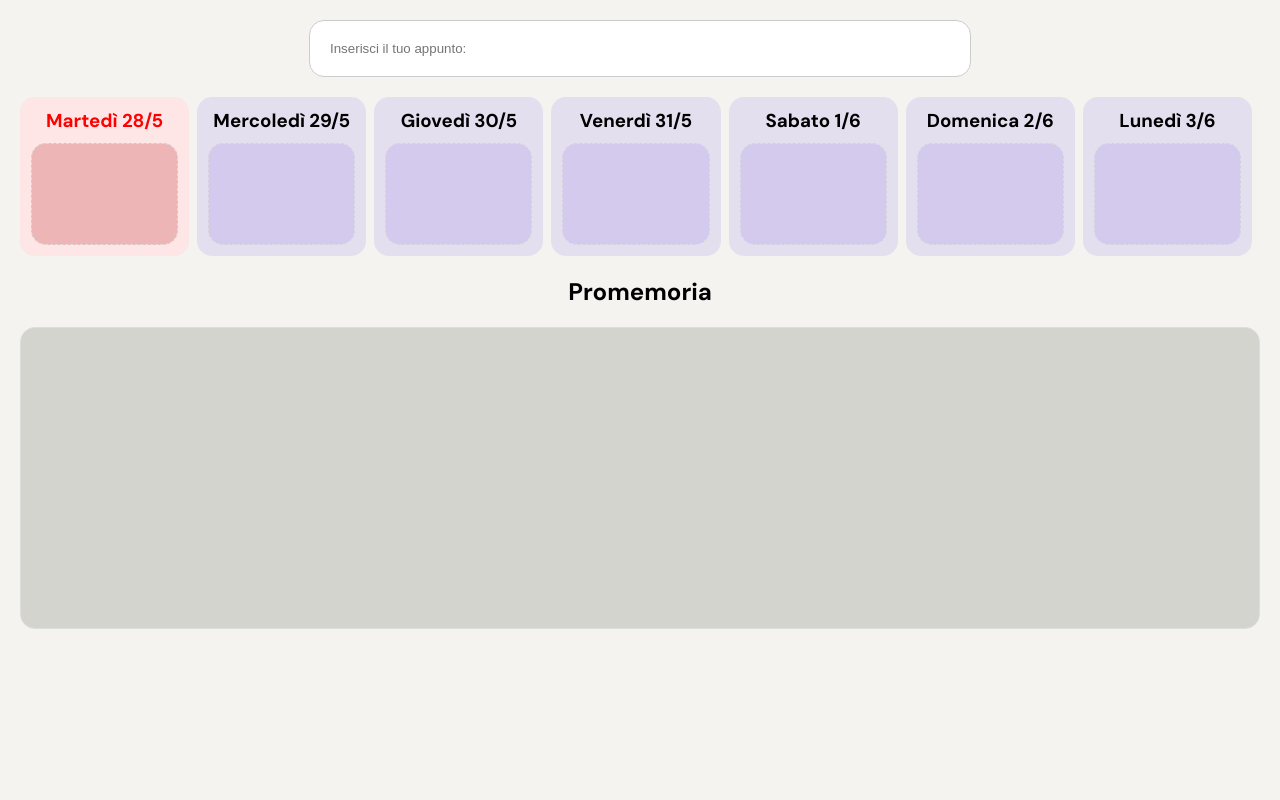
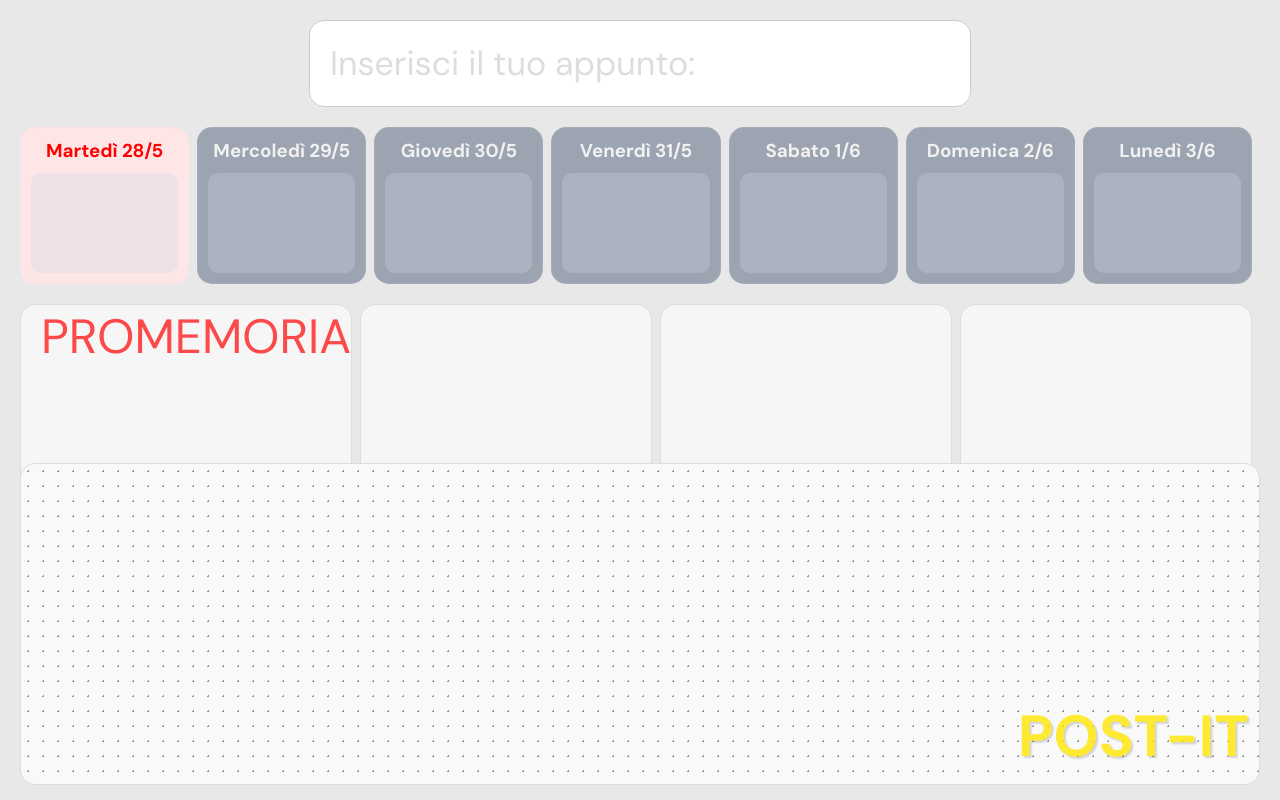
Before and after one commit to blackix/smartNote, a Flask app: page / in a window 1280 px wide. Run offline with Flask 3, Linux system fonts and the light colour scheme; some libraries are stand-ins or nearby versions.

Commit message:
aggionramenti importanti

```diff
--- a/static/js/script.js
+++ b/static/js/script.js
@@ -68,21 +68,59 @@ function addAppointment(note, originalNote) {
 }
 
 function addReminder(note) {
-    var reminder = document.createElement('li');
-    reminder.innerText = note;
-    reminder.addEventListener('click', function() {
-        reminder.classList.toggle('completed');
-        if (reminder.classList.contains('completed')) {
-            document.getElementById('reminder-list').appendChild(reminder);
+    const columns = document.querySelectorAll('.reminder-column');
+    for (let column of columns) {
+        if (column.children.length < 5) {
+            var reminder = document.createElement('div');
+            reminder.className = 'reminder';
+            reminder.innerText = note;
+            reminder.addEventListener('click', function() {
+                reminder.classList.toggle('completed');
+                if (reminder.classList.contains('completed')) {
+                    column.appendChild(reminder);
+                }
+            });
+            column.appendChild(reminder);
+            break;
         }
-    });
-    document.getElementById('reminder-list').appendChild(reminder);
+    }
 }
+
+// Store the current formatting options
+let currentFont = 'DM Sans';
+let currentBold = false;
+let currentItalic = false;
+let currentFontSize = '14px';
+
+// Update the formatting options when the user changes them
+document.getElementById('font-select').addEventListener('change', function() {
+    currentFont = this.value;
+});
+
+document.getElementById('bold-button').addEventListener('click', function() {
+    currentBold = !currentBold;
+    this.classList.toggle('active');
+});
+
+document.getElementById('italic-button').addEventListener('click', function() {
+    currentItalic = !currentItalic;
+    this.classList.toggle('active');
+});
+
+document.getElementById('font-size-slider').addEventListener('input', function() {
+    currentFontSize = this.value + 'px';
+});
 
 function createPostIt(note) {
     var postIt = document.createElement('div');
     postIt.className = 'postit';
     postIt.innerText = note;
+
+    // Apply current formatting options
+    postIt.style.fontFamily = currentFont;
+    postIt.style.fontWeight = currentBold ? 'bold' : 'normal';
+    postIt.style.fontStyle = currentItalic ? 'italic' : 'normal';
+    postIt.style.fontSize = currentFontSize;
 
     // Aggiungi pulsante di eliminazione
     var deleteButton = document.createElement('button');
@@ -92,6 +130,16 @@ function createPostIt(note) {
         postIt.remove();
     };
     postIt.appendChild(deleteButton);
+
+    // Aggiungi pulsante di ridimensionamento
+    var resizeButton = document.createElement('button');
+    resizeButton.className = 'resize-button';
+    resizeButton.innerHTML = '+';
+    resizeButton.onclick = function() {
+        postIt.style.width = (postIt.clientWidth * 2) + 'px';
+        postIt.style.height = (postIt.clientHeight * 2) + 'px';
+    };
+    postIt.appendChild(resizeButton);
 
     // Assign a random position within the postit-area
     var area = document.getElementById('postit-area');
@@ -109,9 +157,13 @@ function createPostIt(note) {
     postIt.classList.add(randomColor);
 
     area.appendChild(postIt);
-    $(postIt).draggable({ containment: "#postit-area" }).resizable({
-        maxWidth: 150,
-        maxHeight: 150
+
+    // Make post-its draggable with snap to other post-its
+    $(postIt).draggable({
+        containment: "#postit-area",
+        snap: ".postit",
+        snapMode: "both",
+        snapTolerance: 20
     });
 }
 
--- a/static/style.css
+++ b/static/style.css
@@ -1,4 +1,11 @@
 @import url('https://fonts.googleapis.com/css2?family=DM+Sans:ital,opsz,wght@0,9..40,100..1000;1,9..40,100..1000&display=swap');
+
+
+/* Include the custom Oliver font */
+@font-face {
+    font-family: 'Oliver';
+    src: url('../static/fonts/Oliver.ttf') format('truetype');
+}
 
 body {
     font-family: "DM Sans", sans-serif;
@@ -6,8 +13,9 @@ body {
     font-weight: lighter;
     font-style: normal;
     margin: 20px;
-    background-color: #d1cfbc3b;
+    background-color: #e4e4e4d8;
 }
+
 h1, h2 {
     text-align: center;
 }
@@ -15,13 +23,20 @@ h1, h2 {
     text-align: center;
     margin-bottom: 20px;
 }
+#note-form, ::placeholder{
+    color: #ddd;
+}
 #note {
     width: 50%;
     padding: 20px;
     border-radius: 15px;
     border: 1px solid #ccc;
+    font-family: 'DM Sans', sans-serif;  /* Apply the custom Oliver font */
+    font-size: 34px;
+    color: rgb(58, 58, 58);
+    outline: none;
+}
 
-}
 button {
     display: none;
     padding: 20px 20px;
@@ -34,7 +49,6 @@ button {
 button:hover {
     background-color: #45a049;
 }
-
 #result {
     text-align: center;
     margin-top: 20px;
@@ -51,9 +65,10 @@ button:hover {
     box-sizing: border-box;
     position: relative;
     text-align: center;
-    background-color: #c0b2ef4c;
+    background-color: #3e4e6b70;
     border-radius: 15px;
     margin-right: 8px;
+    color: #f1f1f1;
 }
 .day h3 {
     margin: 0;
@@ -62,58 +77,107 @@ button:hover {
 .box {
     margin-top: 10px;
     min-height: 100px;
-    border: 1px dashed #ddd;
-    border-radius: 15px;
+    border: 0px dashed #ddd;
+    border-radius: 10px;
     position: relative;
-        background-color: #c0b2ef78;
+        background-color: #cad3e152;
 }
-.appointment, .reminder {
-    background-color: yellow;
+.appointment {
+    background-color: rgb(255, 0, 81);
     border-radius: 5px;
+    color: #ffecff;
     padding: 5px;
-    margin: 5px;
+    margin-right: 5px;
     position: relative;
     width: calc(100% - 10px);
+    font-weight: bold;
+    align-items: center;
+    font-size: 12px;
+    margin-bottom: 5px;
+}
+
+.reminder {
+    background-color: rgb(0, 81, 255);
+    border-radius: 5px;
+    margin-top: 5px;
+    margin-bottom: 5px;
+    color: #b6d4ef;
+    padding: 5px;
+    margin-right: 2px;
+    position: relative;
+    width: calc(100% - 10px);
+    font-weight: bold;
+    align-items: center;
+    font-size: 16px;
+}
+.reminder.completed {
+    text-decoration: line-through;
+    color: #ffffff;
+    background-color: #b4b4b4;
 }
 #reminders {
+    display: flex;
+    justify-content: space-between;
     margin-top: 20px;
 }
-#reminder-list {
-    list-style-type: none;
-    padding: 0;
+.reminder-column {
+    flex: 1;
+    border: 1px solid #ddd;
+    padding: 10px;
+    box-sizing: border-box;
+    min-height: 200px;
+    border-radius: 15px;
+    margin-right: 8px;
+    background-color: #ffffff9e;
 }
-#reminder-list li {
-    background-color: #f9f9f9;
-    margin: 5px 0;
-    padding: 10px;
-    border: 1px solid #ddd;
-    border-radius: 5px;
-    cursor: pointer;
-}
-#reminder-list li.completed {
-    text-decoration: line-through;
-    color: #999;
+
+#reminder-label {
+    position: relative;
+
+    bottom: 10px;
+    left: 10px;
+    font-size: 48px;
+    color: rgb(255, 0, 0);
+    opacity: 0.7;
+    font-weight: bolder;
 }
 #postit-area {
-    position: relative;
-    height: 300px;
+    position: fixed;
+    bottom: 15px;
+    left: 20px;
+    right: 20px;
+    height: 40vh;
     border: 1px solid #ddd;
-    margin-top: 20px;
-    background-color: #50524332;
+    background-color: #f9f9f9;
+    overflow: auto;
     border-radius: 15px;
+       background-image: radial-gradient(circle, #939393 1px, transparent 1px);
+    background-size: 15px 15px;
 }
+#postit-label {
+    position: absolute;
+    bottom: 10px;
+    right: 10px;
+    font-size: 58px;
+    font-weight: bold;
+    text-shadow: #101010;
+    color: rgb(255, 230, 0);
+    opacity: 0.8;
+      text-shadow: 2px 2px 2px rgba(0, 0, 0, 0.2);
+
+}
+
 .postit {
     width: 75px; /* Half the original width */
     height: 75px; /* Half the original height */
     padding: 10px;
-    position: absolute;
+    position: absolute; /* Allow free positioning within the container */
     border: 1px solid #0000001c;
-    border-radius: 5px;
+    border-radius: 15px;
     cursor: move;
     overflow: auto;
-    resize: both;
-    max-width: 150px; /* Double the initial width */
-    max-height: 150px; /* Double the initial height */
+    box-shadow: 2px 2px 5px rgba(0, 0, 0, 0.2); /* Add shadow to post-its */
+    font-size: 16px;
 }
 .postit .delete-button {
     position: absolute;
@@ -125,7 +189,18 @@ button:hover {
     border-radius: 3px;
     cursor: pointer;
     font-size: 12px;
-       padding: 4px;
+    padding: 4px;
+}
+.postit .resize-button {
+    position: absolute;
+    bottom: 2px;
+    right: 2px;
+    background-color: blue;
+    color: white;
+    border: none;
+    border-radius: 3px;
+    cursor: pointer;
+    font-size: 12px;
 }
 .postit.pink {
     background-color: pink;
@@ -139,18 +214,22 @@ button:hover {
 .today {
     background-color: #ffe6e6;
 }
-.today .box{
-    background-color: #d87b7b74;
-}
 .today h3 {
     color: red;
 }
-.ui-resizable-handle {
-    position: absolute;
-    width: 10px;
-    height: 10px;
-    background-color: #00000024;
-    bottom: 0;
-    right: 0;
-    cursor: se-resize;
+
+
+#formatting-bar {
+    margin-bottom: 10px;
+    text-align: center;
 }
+#formatting-bar select,
+#formatting-bar button,
+#formatting-bar input[type=range] {
+    margin: 0 5px;
+    padding: 5px;
+    border-radius: 5px;
+}
+#bold-button, #italic-button {
+    cursor: pointer;
+}
--- a/templates/index.html
+++ b/templates/index.html
@@ -24,10 +24,36 @@
         <div class="day" id="day6"><h3></h3><div class="box"></div></div>
     </div>
     <div id="reminders">
-        <h2>Promemoria</h2>
-        <ul id="reminder-list"></ul>
+
+        <div class="reminder-column" id="reminder-column-1">  <div id="reminder-label">PROMEMORIA</div></div>
+        <div class="reminder-column" id="reminder-column-2"></div>
+        <div class="reminder-column" id="reminder-column-3"></div>
+        <div class="reminder-column" id="reminder-column-4"> </div>
     </div>
-    <div id="postit-area"></div>
+      <!-- Formatting Bar -->
+    <div id="formatting-bar">
+        <label for="font-select">Scegli font:</label>
+        <select id="font-select">
+            <option value="DM Sans">DM Sans</option>
+            <option value="Arial">Arial</option>
+            <option value="Courier New">Courier New</option>
+            <option value="Georgia">Georgia</option>
+        </select>
+        <button id="bold-button"><b>B</b></button>
+        <button id="italic-button"><i>I</i></button>
+        <label for="font-size-slider">Dimensione font:</label>
+        <input type="range" id="font-size-slider" min="10" max="30" value="14">
+         <div id="color-picker">
+            <div class="color-square" data-color="#ABD699"></div>
+            <div class="color-square" data-color="#F9E29A"></div>
+            <div class="color-square" data-color="#75C987"></div>
+            <div class="color-square" data-color="#16123F"></div>
+        </div>
+    </div>
+
+    <div id="postit-area">         <div id="postit-label">POST-IT  </div>
+</div>
+
 
     <script src="https://code.jquery.com/jquery-3.6.0.min.js"></script>
     <script src="https://code.jquery.com/ui/1.12.1/jquery-ui.min.js"></script>
```
Also changed, not shown: static/fonts/Oliver.ttf (added), 2 other files.
